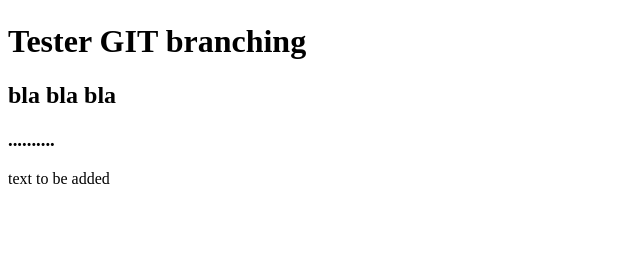
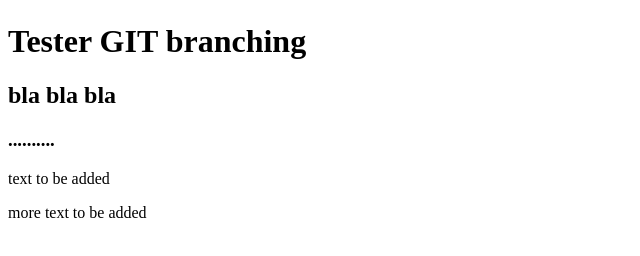
Before and after one commit to arshadkamran/git-tests, a plain HTML site: page index.html in a window 1280 px wide. Shown: the part 310-566 px from the top of the page, without its empty margins (0-640 px from the left). Drawn offline with Linux system fonts and the light colour scheme.

Commit message:
paragraph 2 added

```diff
--- a/index.html
+++ b/index.html
@@ -11,5 +11,6 @@
 <h2> bla bla bla </h2>
 <h3> .......... </h3>
 <p> text to be added </p>
+<p> more text to be added </p>
 </body>
 </html>
```
